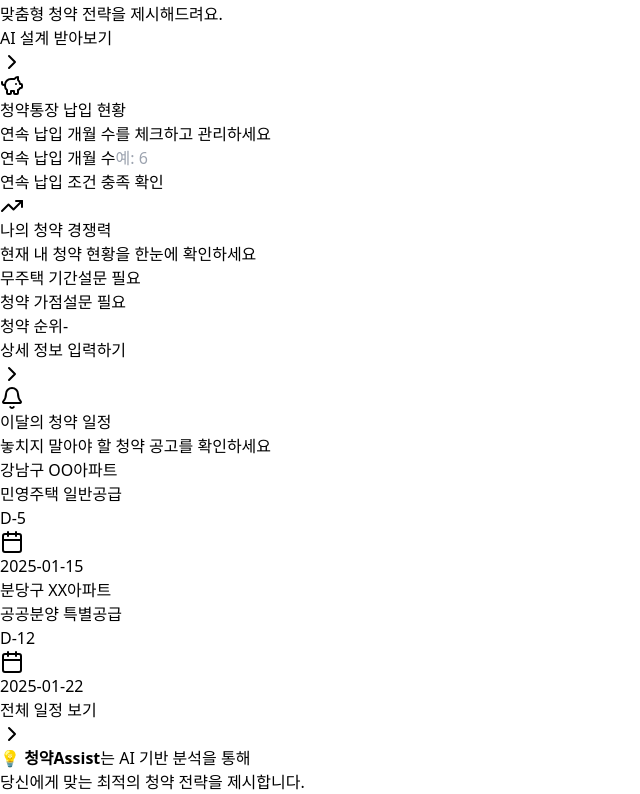
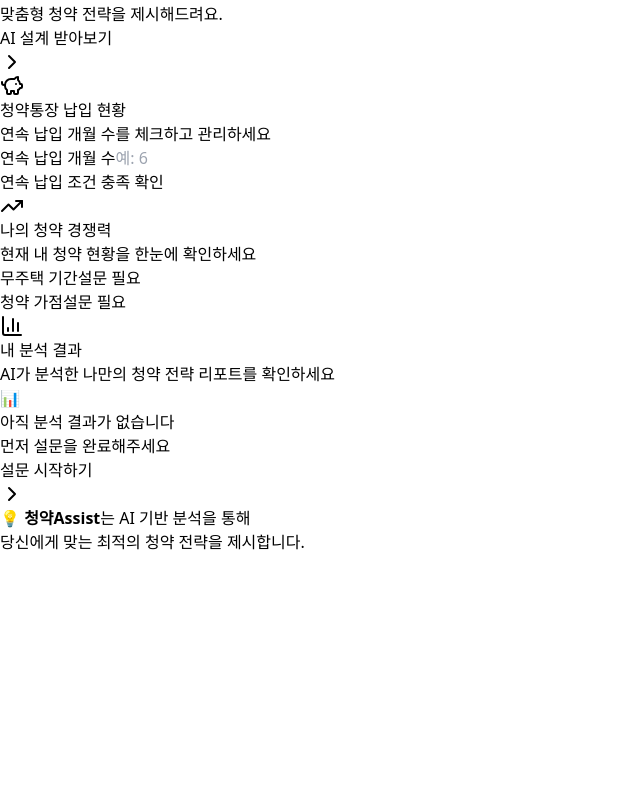
Before and after one commit to ktb-17-ai-hackathon/FE, a React (Vite) app: page / in a window 1280 px wide. Shown: the part 1142-1936 px from the top of the page, without its empty margins (0-640 px from the left). After the commit the page ends 1696 px from the top, so only its background shows below. Built offline with nearby package versions, Linux system fonts and the light colour scheme; sample sign-in values are in the browser's storage.

Commit message:
하마적용

```diff
--- a/src/pages/HomePage.tsx
+++ b/src/pages/HomePage.tsx
@@ -4,9 +4,9 @@
   FileText,
   Calendar,
   TrendingUp,
-  Bell,
   ChevronRight,
   PiggyBank,
+  BarChart3, // ✅ 추가
 } from 'lucide-react';
 
 import { loadCheongyakScoreFromStorage } from '../utils/cheongyakScore';
@@ -17,10 +17,7 @@
 const HomePage: React.FC = () => {
   const navigate = useNavigate();
 
-  // ✅ 초기 빈칸 허용
   const [subscriptionMonths, setSubscriptionMonths] = useState<number | ''>('');
-
-  // ✅ 버튼 눌러서 "확인" 했는지 여부
   const [checkedSubscription, setCheckedSubscription] = useState(false);
   const [checkMessage, setCheckMessage] = useState<string | null>(null);
 
@@ -34,6 +31,18 @@
     navigate('/survey');
   };
 
+  // ✅ 최근 surveyId 가져오기
+  const latestSurveyId = latestScore?.surveyId;
+
+  // ✅ 분석 결과 보기
+  const handleViewReport = () => {
+    if (latestSurveyId) {
+      navigate(`/plan/${latestSurveyId}`);
+    } else {
+      alert('아직 분석 결과가 없습니다. 먼저 설문을 완료해주세요.');
+    }
+  };
+
   const scoreText = latestScore ? `${latestScore.total}점` : '설문 필요';
 
   const unhousedText =
@@ -41,7 +50,6 @@
       ? `${latestScore.debug.unhousedYears}년`
       : '설문 필요';
 
-  // ✅ "연속 납입 조건 충족 확인" 버튼 동작
   const handleCheckSubscription = () => {
     setCheckedSubscription(true);
 
@@ -61,7 +69,6 @@
       {/* 헤더 */}
       <header className="bg-white shadow-sm">
         <div className="max-w-7xl mx-auto px-4 sm:px-6 lg:px-8 py-6">
-          {/* ✅ 로고 + 타이틀 */}
           <div className="flex items-center gap-3">
             <img
               src={hamaLogo}
@@ -130,11 +137,7 @@
                   value={subscriptionMonths}
                   onChange={(e) => {
                     const v = e.target.value;
-
-                    // ✅ 빈칸 허용
                     setSubscriptionMonths(v === '' ? '' : Number(v));
-
-                    // ✅ 값 바뀌면 "확인 상태" 초기화 (버튼 다시 누르게)
                     setCheckedSubscription(false);
                     setCheckMessage(null);
                   }}
@@ -144,7 +147,6 @@
                 />
               </div>
 
-              {/* ✅ 이제 "입력값이 있을 때만" 카드 표시 */}
               {subscriptionMonths !== '' && (
                 <div className="bg-blue-50 border-2 border-blue-200 rounded-xl p-4">
                   <p className="text-sm text-blue-900 font-medium mb-1">
@@ -154,7 +156,6 @@
                     {monthsForView}개월
                   </p>
 
-                  {/* ✅ 버튼 눌렀을 때만 표시 */}
                   {checkedSubscription && checkMessage && (
                     <p
                       className={`text-xs mt-2 ${
@@ -205,10 +206,7 @@
                 </span>
               </div>
 
-              <div className="flex justify-between items-center p-4 bg-gray-50 rounded-xl">
-                <span className="text-gray-700 font-medium">청약 순위</span>
-                <span className="text-xl font-bold text-gray-900">-</span>
-              </div>
+
 
               {latestScore && (
                 <div className="mt-2 text-xs text-gray-500">
@@ -217,63 +215,69 @@
               )}
             </div>
 
-            <button className="w-full mt-4 bg-orange-500 text-white py-3 rounded-xl font-semibold hover:bg-orange-600 transition-all flex items-center justify-center gap-2">
-              상세 정보 입력하기
-              <ChevronRight className="w-5 h-5" />
-            </button>
+
           </div>
 
-          {/* 4. 실시간 청약 일정 */}
+          {/* ✅ 4. 내 분석 결과 보기 */}
           <div className="bg-white rounded-3xl shadow-xl p-8 hover:shadow-2xl transition-all duration-300">
-            <div className="w-16 h-16 bg-purple-100 rounded-2xl flex items-center justify-center mb-4">
-              <Bell className="w-8 h-8 text-purple-600" />
+            <div className="w-16 h-16 bg-indigo-100 rounded-2xl flex items-center justify-center mb-4">
+              <BarChart3 className="w-8 h-8 text-indigo-600" />
             </div>
 
             <h2 className="text-2xl font-bold text-gray-900 mb-3">
-              이달의 청약 일정
+              내 분석 결과
             </h2>
             <p className="text-gray-600 mb-6 text-sm">
-              놓치지 말아야 할 청약 공고를 확인하세요
+              AI가 분석한 나만의 청약 전략 리포트를 확인하세요
             </p>
 
-            <div className="space-y-3">
-              <div className="border-2 border-gray-200 rounded-xl p-4 hover:border-purple-300 transition-all">
-                <div className="flex justify-between items-start mb-2">
-                  <div>
-                    <p className="font-bold text-gray-900">강남구 OO아파트</p>
-                    <p className="text-sm text-gray-600">민영주택 일반공급</p>
+            {latestSurveyId ? (
+              <div className="space-y-3">
+                <div className="bg-gradient-to-br from-indigo-50 to-purple-50 border-2 border-indigo-200 rounded-xl p-4">
+                  <div className="flex items-center justify-between mb-2">
+                    <div>
+                      <p className="text-sm text-indigo-700 font-medium">
+                        최근 분석 결과
+                      </p>
+                      <p className="text-xs text-indigo-600 mt-1">
+                        Survey #{latestSurveyId}
+                      </p>
+                    </div>
+                    <div className="w-12 h-12 bg-indigo-100 rounded-full flex items-center justify-center">
+                      <FileText className="w-6 h-6 text-indigo-600" />
+                    </div>
                   </div>
-                  <span className="bg-red-100 text-red-700 text-xs font-bold px-3 py-1 rounded-full">
-                    D-5
-                  </span>
                 </div>
-                <div className="flex items-center gap-2 text-xs text-gray-500">
-                  <Calendar className="w-4 h-4" />
-                  <span>2025-01-15</span>
+
+                <button
+                  onClick={handleViewReport}
+                  className="w-full bg-indigo-500 text-white py-3 rounded-xl font-semibold hover:bg-indigo-600 transition-all flex items-center justify-center gap-2"
+                >
+                  리포트 확인하기
+                  <ChevronRight className="w-5 h-5" />
+                </button>
+              </div>
+            ) : (
+              <div className="space-y-3">
+                <div className="bg-gray-50 border-2 border-gray-200 rounded-xl p-6 text-center">
+                  <div className="text-4xl mb-3">📊</div>
+                  <p className="text-gray-600 text-sm">
+                    아직 분석 결과가 없습니다
+                  </p>
+                  <p className="text-gray-500 text-xs mt-2">
+                    먼저 설문을 완료해주세요
+                  </p>
                 </div>
+
+                <button
+                  onClick={handleStartSurvey}
+                  className="w-full bg-gray-300 text-gray-600 py-3 rounded-xl font-semibold hover:bg-gray-400 hover:text-white transition-all flex items-center justify-center gap-2"
+                >
+                  설문 시작하기
+                  <ChevronRight className="w-5 h-5" />
+                </button>
               </div>
-
-              <div className="border-2 border-gray-200 rounded-xl p-4 hover:border-purple-300 transition-all">
-                <div className="flex justify-between items-start mb-2">
-                  <div>
-                    <p className="font-bold text-gray-900">분당구 XX아파트</p>
-                    <p className="text-sm text-gray-600">공공분양 특별공급</p>
-                  </div>
-                  <span className="bg-yellow-100 text-yellow-700 text-xs font-bold px-3 py-1 rounded-full">
-                    D-12
-                  </span>
-                </div>
-                <div className="flex items-center gap-2 text-xs text-gray-500">
-                  <Calendar className="w-4 h-4" />
-                  <span>2025-01-22</span>
-                </div>
-              </div>
-            </div>
-
-            <button className="w-full mt-4 bg-purple-500 text-white py-3 rounded-xl font-semibold hover:bg-purple-600 transition-all flex items-center justify-center gap-2">
-              전체 일정 보기
-              <ChevronRight className="w-5 h-5" />
-            </button>
+            )}
           </div>
         </div>
 
--- a/src/pages/LoginPage.tsx
+++ b/src/pages/LoginPage.tsx
@@ -1,7 +1,9 @@
+// LoginPage.tsx
 import React, { useMemo, useState } from "react";
 import { Link, useLocation, useNavigate } from "react-router-dom";
 import { Mail, Lock, ArrowRight, Eye, EyeOff } from "lucide-react";
 import { api } from "../types";
+import hamaLogo from '../assets/hama.png'; // ✅ 추가
 
 type LocationState = { from?: string };
 
@@ -9,7 +11,7 @@
   const navigate = useNavigate();
   const location = useLocation();
 
-  const from = (location.state as LocationState)?.from ?? "/"; //////이부분 나중에 메인화면으로 바꾸기
+  const from = (location.state as LocationState)?.from ?? "/";
 
   const [email, setEmail] = useState("");
   const [password, setPassword] = useState("");
@@ -32,10 +34,7 @@
 
       const res = await api.login({ email, password });
 
-      // 프론트 가드용(세션은 서버가 쿠키로 관리)
       localStorage.setItem("loginUser", JSON.stringify(res.data));
-
-      // ✅ 추가: 이전 계정의 "latest 청약가점"이 남아있으면 제거
       localStorage.removeItem("cheongyakScore:v1:latest");
 
       navigate(from, { replace: true });
@@ -50,9 +49,16 @@
   return (
     <div className="min-h-screen bg-gradient-to-br from-gray-50 to-blue-50 py-12 px-4 sm:px-6 lg:px-8">
       <div className="max-w-md mx-auto">
-        {/* 헤더 */}
+        {/* ✅ 헤더 - 하마 로고 추가 */}
         <div className="text-center mb-8">
-          <h1 className="text-3xl font-bold text-gray-900 mb-2">청약Assist</h1>
+          <div className="flex justify-center mb-4">
+            <img
+              src={hamaLogo}
+              alt="청약하마 로고"
+              className="w-24 h-24 object-contain"
+            />
+          </div>
+          <h1 className="text-3xl font-bold text-gray-900 mb-2">내집하마</h1>
           <p className="text-gray-600">로그인 후 설문을 진행할 수 있어요</p>
         </div>
 
--- a/src/pages/SignupPage.tsx
+++ b/src/pages/SignupPage.tsx
@@ -1,7 +1,9 @@
+// SignupPage.tsx
 import React, { useMemo, useState } from "react";
 import { Link, useNavigate } from "react-router-dom";
 import { Mail, Lock, User2, ArrowRight, Eye, EyeOff } from "lucide-react";
 import { api } from "../types";
+import hamaLogo from '../assets/hama.png'; // ✅ 추가
 
 const SignupPage: React.FC = () => {
   const navigate = useNavigate();
@@ -40,7 +42,6 @@
 
       await api.signup({ name, email, password });
 
-      // 가입 성공 → 로그인 페이지로
       navigate("/login", { replace: true });
     } catch (err) {
       console.error(err);
@@ -53,9 +54,16 @@
   return (
     <div className="min-h-screen bg-gradient-to-br from-gray-50 to-blue-50 py-12 px-4 sm:px-6 lg:px-8">
       <div className="max-w-md mx-auto">
-        {/* 헤더 */}
+        {/* ✅ 헤더 - 하마 로고 추가 */}
         <div className="text-center mb-8">
-          <h1 className="text-3xl font-bold text-gray-900 mb-2">청약Assist</h1>
+          <div className="flex justify-center mb-4">
+            <img
+              src={hamaLogo}
+              alt="청약하마 로고"
+              className="w-24 h-24 object-contain"
+            />
+          </div>
+          <h1 className="text-3xl font-bold text-gray-900 mb-2">내집하마</h1>
           <p className="text-gray-600">회원가입 후 설문을 진행할 수 있어요</p>
         </div>
 
```
